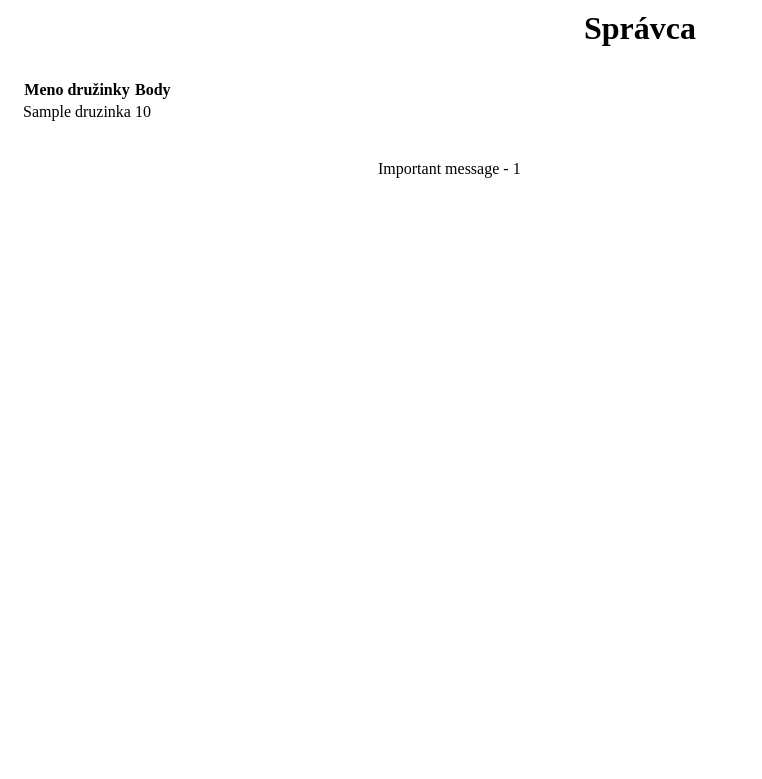
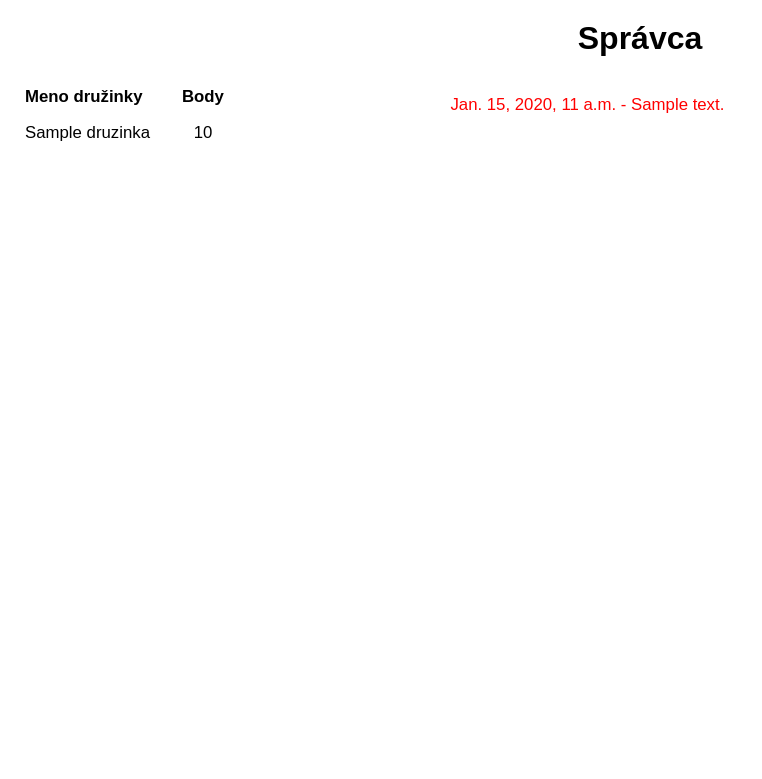
Before and after one commit to MartinStevko/matikNaboj, a Django app: page /obdlznik/spravca in a window 1280 px wide. Shown: the top 779 px of the page, without its empty margins (0-762 px from the left). Run offline with Django 3.2, Linux system fonts and the light colour scheme; a user stored in the database is signed in; tables that the repository leaves empty hold one stand-in row (values such as "Sample post").

Commit message:
Manager template and stylesheet

```diff
--- a/obdlznik/static/css/spravca.css
+++ b/obdlznik/static/css/spravca.css
@@ -1,19 +1,36 @@
 body {
-  margin: 10px;
+  margin-top: 20px;
+  margin-bottom: 20px;
+  font-family: sans-serif;
 }
 
 h1 {
   text-align: center;
 }
 
+.important {
+  color: red;
+}
+
 .left {
   float: left;
-  width: 30%;
-  padding: 10px;
+  width: 35%;
 }
 
 .right {
   float: right;
-  width: 70%;
-  padding: 10px;
+  width: 65%;
 }
+
+.text {
+  font-size: 1.05em;
+}
+
+th, td {
+  padding: 7px 15px;
+  text-align: left;
+}
+
+#point {
+  text-align: center;
+}
--- a/obdlznik/templates/obdlznik/spravca.html
+++ b/obdlznik/templates/obdlznik/spravca.html
@@ -1,4 +1,4 @@
-{% load static %}
+{% load staticfiles %}
 
 <!-- Auto refresh -->
 <meta http-equiv="refresh" content="10">
@@ -10,14 +10,14 @@
     <meta name="viewport" content="width=device-width, initial-scale=1.0">
     <title>Správca</title>
     <!--<link rel="icon" href="../img/icon.png" type="png">-->
-    <link rel="stylesheet" type="text/css" href="{% static 'css/spravca.css' %}">
+    <link rel="stylesheet" href="{% static 'css/spravca.css' %}">
   </head>
   <body>
     <h1>Správca</h1>
     {% if user.is_superuser %}
       <div width=100%>
         <div class="left">
-          <table>
+          <table class="text">
             <tr>
               <th>Meno družinky</th>
               <th>Body</th>
@@ -25,17 +25,22 @@
             {% for druzinka in druzinky %}
               <tr>
                 <td>{{ druzinka.name }}</td>
-                <td>{{ druzinka.points }}</td>
+                <td id="point">{{ druzinka.points }}</td>
               </tr>
             {% endfor %}
           </table>
         </div>
         <div class="right">
           {% for message in messages %}
-            <p>{{ message }}</p>
+            {% if message.importance %}
+              <p class="important text">{{ message.time }} - {{ message.text }}</p>
+            {% else %}
+              <p class="text">{{ message.time }} - {{ message.text }}</p>
+            {% endif %}
           {% endfor %}
         </div>
       </div>
+      <div style="clear:both"></div>
     {% endif %}
   </body>
 </html>
```
